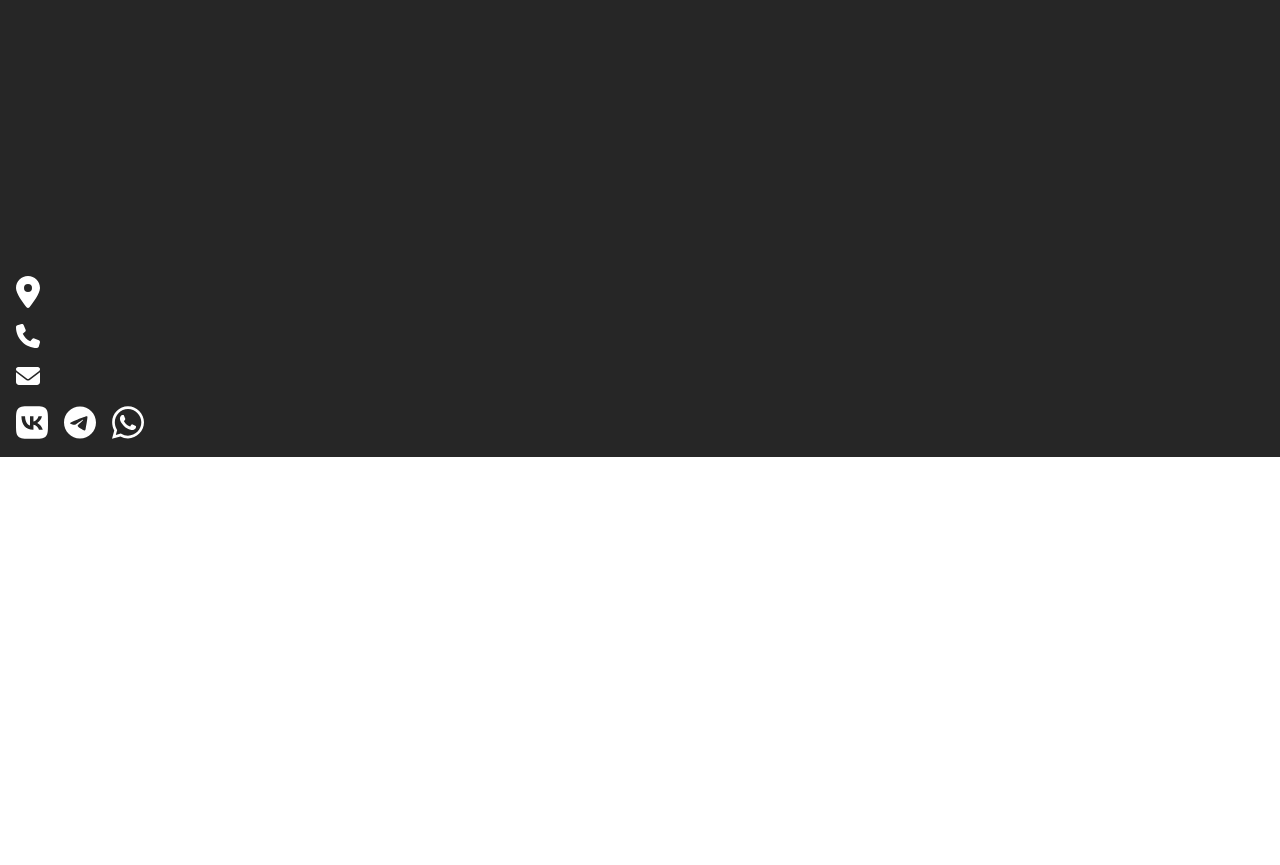
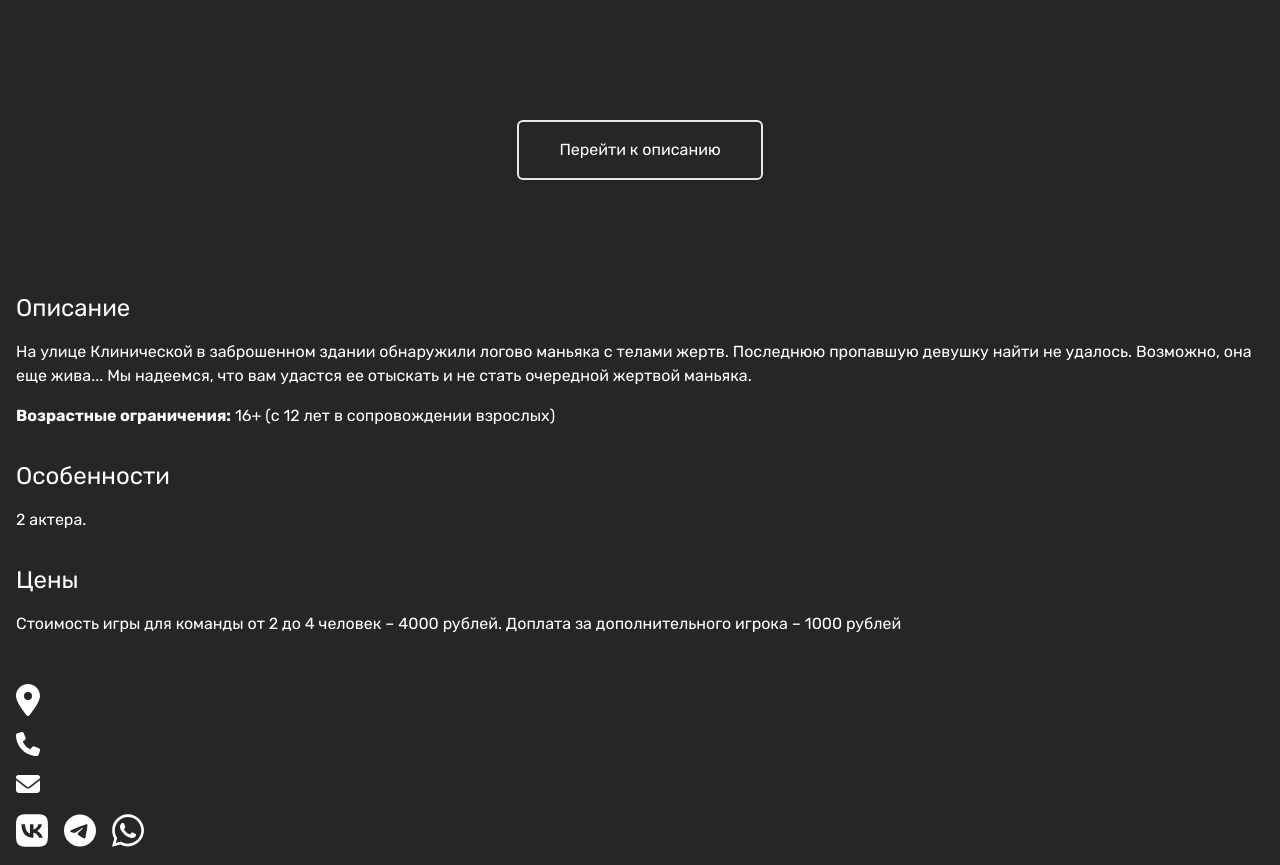
Before and after one commit to helgasurojakova/horror-quest, a Next.js app: page /quest/collector in a window 1280 px wide. Shown: the part 540-1405 px from the top of the page. Before the commit the page ends 997 px from the top, so only its background shows below. Built offline with nearby package versions, Linux system fonts and the light colour scheme.

Commit message:
feat(app): set content into quests pages

```diff
--- a/src/app/page.tsx
+++ b/src/app/page.tsx
@@ -7,7 +7,7 @@ const rubikMono = Rubik_Mono_One({ weight: ['400'], subsets: ['latin'] })
 export default function Home() {
   return (
     <main>
-      <section className="bg-hero-pattern h-screen bg-center bg-no-repeat bg-cover flex flex-col  justify-center items-center pl-4">
+      <section className="bg-hero-pattern h-screen bg-center bg-no-repeat bg-cover flex flex-col justify-center items-center pl-4">
         <h1 className={`${rubikMono.className} text-4xl`}>
           Склад квестов в Калининграде
         </h1>
--- a/src/app/quest/collector/page.tsx
+++ b/src/app/quest/collector/page.tsx
@@ -7,8 +7,25 @@ export default function Quest() {
   return (
     <main className="bg-neutral-800 w-full">
       <section
-        className={`${quest?.backgroundImage} h-screen bg-center bg-no-repeat bg-cover`}
-      ></section>
+        className={`${quest?.backgroundImage} h-screen bg-center bg-no-repeat bg-cover flex flex-col justify-center items-center`}
+      >
+        <a
+          href="#quest"
+          className="absolute bottom-20 border-2 rounded-md py-4 px-10 active:bg-white active:text-neutral-950"
+        >
+          Перейти к описанию
+        </a>
+      </section>
+      <section id="quest" className="px-4 py-8">
+        <h2 className="text-2xl mb-4">Описание</h2>
+        <p className="mb-4">{quest?.description}</p>
+        <strong>Возрастные ограничения:</strong>{' '}
+        <span>{quest?.ageComment}</span>
+        <h2 className="text-2xl mb-4 mt-8">Особенности</h2>
+        <p className="mb-4">{quest?.comment}</p>
+        <h2 className="text-2xl mb-4 mt-8">Цены</h2>
+        <p>{quest?.priceComment}</p>
+      </section>
     </main>
   )
 }
--- a/src/app/quest/meggi/page.tsx
+++ b/src/app/quest/meggi/page.tsx
@@ -7,8 +7,25 @@ export default function Quest() {
   return (
     <main className="bg-neutral-800 w-full">
       <section
-        className={`${quest?.backgroundImage} h-screen bg-center bg-no-repeat bg-cover`}
-      ></section>
+        className={`${quest?.backgroundImage} h-screen bg-center bg-no-repeat bg-cover flex flex-col justify-center items-center`}
+      >
+        <a
+          href="#quest"
+          className="absolute bottom-20 border-2 rounded-md py-4 px-10 active:bg-white active:text-neutral-950"
+        >
+          Перейти к описанию
+        </a>
+      </section>
+      <section id="quest" className="px-4 py-8">
+        <h2 className="text-2xl mb-4">Описание</h2>
+        <p className="mb-4">{quest?.description}</p>
+        <strong>Возрастные ограничения:</strong>{' '}
+        <span>{quest?.ageComment}</span>
+        <h2 className="text-2xl mb-4 mt-8">Особенности</h2>
+        <p className="mb-4">{quest?.comment}</p>
+        <h2 className="text-2xl mb-4 mt-8">Цены</h2>
+        <p>{quest?.priceComment}</p>
+      </section>
     </main>
   )
 }
--- a/src/config/index.ts
+++ b/src/config/index.ts
@@ -11,7 +11,7 @@ export const quests = [
     time: 60,
     price: 4000,
     ageLimit: 16,
-    comment: 'Квест с элементами перформанса.',
+    comment: '2 актера.',
     ageComment: '16+ (с 12 лет в сопровождении взрослых)',
     priceComment:
       'Стоимость игры для команды от 2 до 4 человек – 4000 рублей. Доплата за дополнительного игрока – 1000 рублей',
```
